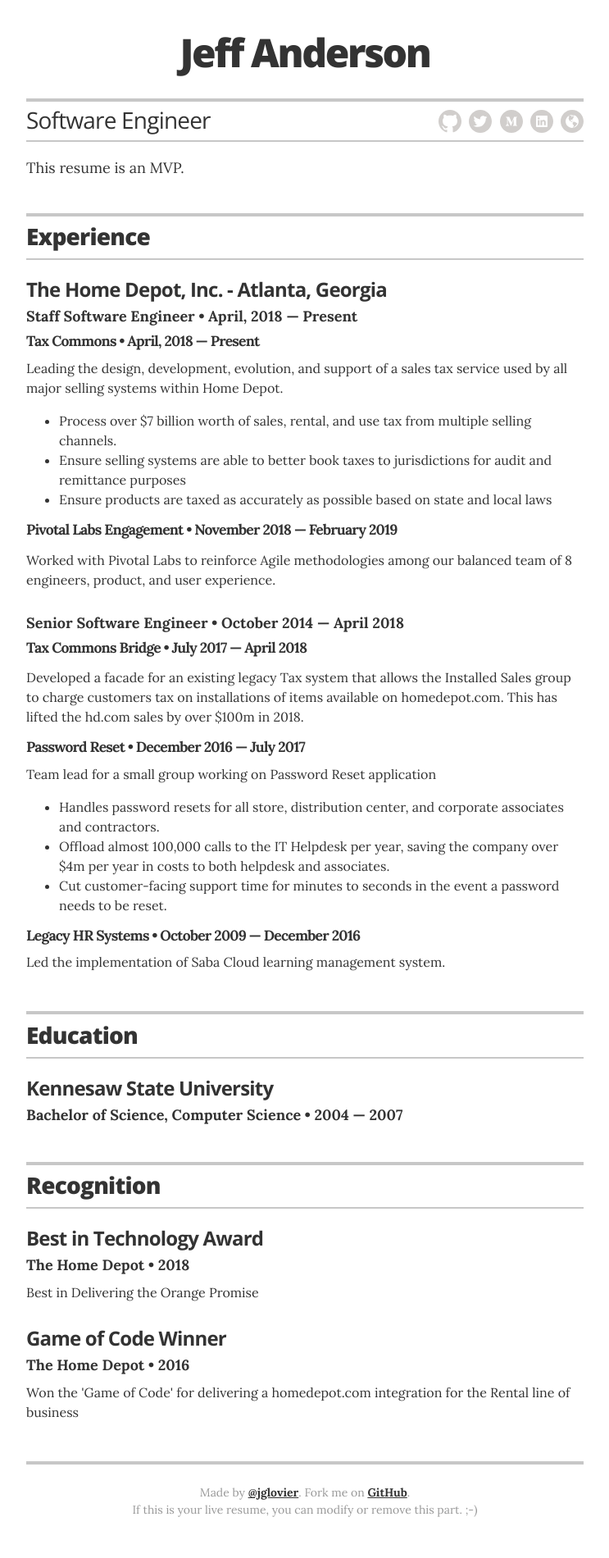
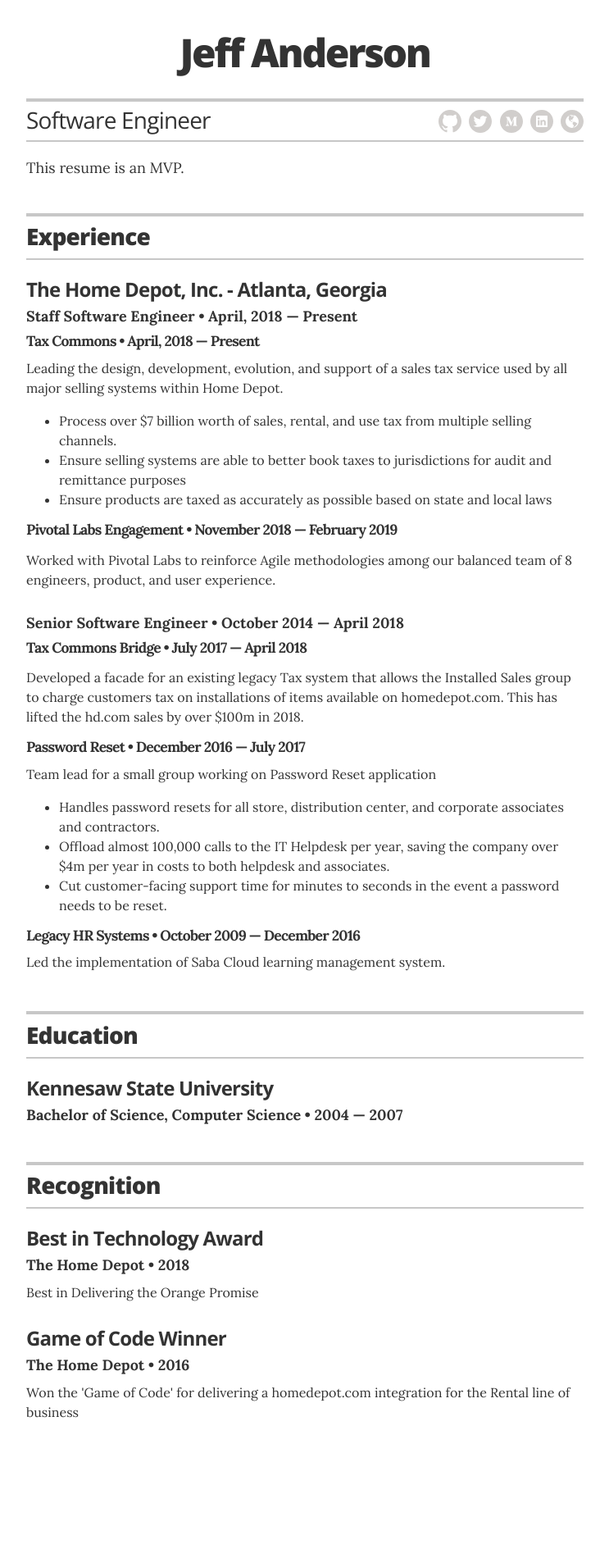
Before and after one commit to jglovier/resume-template, a Jekyll site: the page built from index.html, in a window 1280 px wide. Shown: the whole page at 82% size, without its empty margins (268-1011 px from the left). Built offline with Jekyll 4.4.1, drawn with Linux system fonts in a browser that asks for light colours; after the commit the page ends 1782 px from its top, so only the background shows below that.

Commit message:
Update for Lighthouse findings

```diff
--- a/_includes/icon-links.html
+++ b/_includes/icon-links.html
@@ -4,44 +4,56 @@
 
     <!-- GitHub link -->
     {% if site.resume_social_links.resume_github_url %}
-  <li class="icon-link-item"><a href="{{ site.resume_social_links.resume_github_url }}" class="icon-link" itemprop="sameAs">{% include icons/icon-github.html %}</a></li>
+    <li class="icon-link-item">
+        <a class="icon-link" aria-label="Github URL" href="{{ site.resume_social_links.resume_github_url }}" itemprop="sameAs">{% include
+            icons/icon-github.html %}</a>
+    </li>
     {% endif %}
 
     <!-- Twitter link -->
     {% if site.resume_social_links.resume_twitter_url %}
-  <li class="icon-link-item"><a href="{{ site.resume_social_links.resume_twitter_url }}" class="icon-link" itemprop="sameAs">{% include icons/icon-twitter.html %}</a></li>
+    <li class="icon-link-item">
+        <a class="icon-link" aria-label="Twitter URL" href="{{ site.resume_social_links.resume_twitter_url }}" itemprop="sameAs">{% include
+            icons/icon-twitter.html %}</a>
+    </li>
     {% endif %}
 
     <!-- Medium link -->
     {% if site.resume_social_links.resume_medium_url %}
     <li class="icon-link-item">
-    <a href="{{ site.resume_social_links.resume_medium_url }}" class="icon-link" itemprop="url">{% include icons/icon-medium.html %}</a>
+        <a class="icon-link" aria-label="Medium URL" href="{{ site.resume_social_links.resume_medium_url }}" itemprop="url">{% include
+            icons/icon-medium.html %}</a>
     </li>
     {% endif %}
 
     <!-- Dribbble link -->
     {% if site.resume_social_links.resume_dribbble_url %}
-  <li class="icon-link-item"><a href="{{ site.resume_social_links.resume_dribbble_url }}" class="icon-link" itemprop="sameAs">{% include icons/icon-dribbble.html %}</a></li>
+    <li class="icon-link-item"><a class="icon-link" aria-label="Dribble URL" href="{{ site.resume_social_links.resume_dribbble_url }}"
+                                  itemprop="sameAs">{% include icons/icon-dribbble.html %}</a></li>
     {% endif %}
 
     <!-- Facebook link -->
     {% if site.resume_social_links.resume_facebook_url %}
-  <li class="icon-link-item"><a href="{{ site.resume_social_links.resume_facebook_url }}" class="icon-link" itemprop="sameAs">{% include icons/icon-facebook.html %}</a></li>
+    <li class="icon-link-item"><a class="icon-link" aria-label="Facebook URL" href="{{ site.resume_social_links.resume_facebook_url }}"
+                                  itemprop="sameAs">{% include icons/icon-facebook.html %}</a></li>
     {% endif %}
 
     <!-- LinkedIn link -->
     {% if site.resume_social_links.resume_linkedin_url %}
-  <li class="icon-link-item"><a href="{{ site.resume_social_links.resume_linkedin_url }}" class="icon-link" itemprop="sameAs">{% include icons/icon-linkedin.html %}</a></li>
+    <li class="icon-link-item"><a class="icon-link" aria-label="LinkedIn URL" href="{{ site.resume_social_links.resume_linkedin_url }}"
+                                  itemprop="sameAs">{% include icons/icon-linkedin.html %}</a></li>
     {% endif %}
 
     <!-- Instagram link -->
     {% if site.resume_social_links.resume_instagram_url %}
-  <li class="icon-link-item"><a href="{{ site.resume_social_links.resume_instagram_url }}" class="icon-link" itemprop="sameAs">{% include icons/icon-instagram.html %}</a></li>
+    <li class="icon-link-item"><a class="icon-link"aria-label="Instagram URL"  href="{{ site.resume_social_links.resume_instagram_url }}"
+                                  itemprop="sameAs">{% include icons/icon-instagram.html %}</a></li>
     {% endif %}
 
     <!-- Website link -->
     {% if site.resume_social_links.resume_website_url %}
-  <li class="icon-link-item"><a href="{{ site.resume_social_links.resume_website_url }}" class="icon-link" itemprop="url">{% include icons/icon-website.html %}</a></li>
+    <li class="icon-link-item"><a class="icon-link" aria-label="Website URL" href="{{ site.resume_social_links.resume_website_url }}"
+                                  itemprop="url">{% include icons/icon-website.html %}</a></li>
     {% endif %}
 
 </ul>
--- a/_layouts/resume.html
+++ b/_layouts/resume.html
@@ -1,5 +1,5 @@
 <!DOCTYPE html>
-<html>
+<html lang="en">
 
   {% include head.html %}
 
@@ -238,11 +238,6 @@
       <!-- end Print Social Links -->
       {% endif %}
 
-      <footer class="page-footer">
-        <p class="footer-line">Made by <a href="http://twitter.com/jglovier">@jglovier</a>. Fork me on <a href="https://github.com/jglovier/resume-template">GitHub</a>.</p>
-        <p class="footer-line">If this is your live resume, you can modify or remove this part. ;-)</p>
-      </footer>
-
     </div>
 
   </body>
```
Also changed, not shown: Gemfile.lock. Lines whose indentation alone changed are shown as unchanged.
